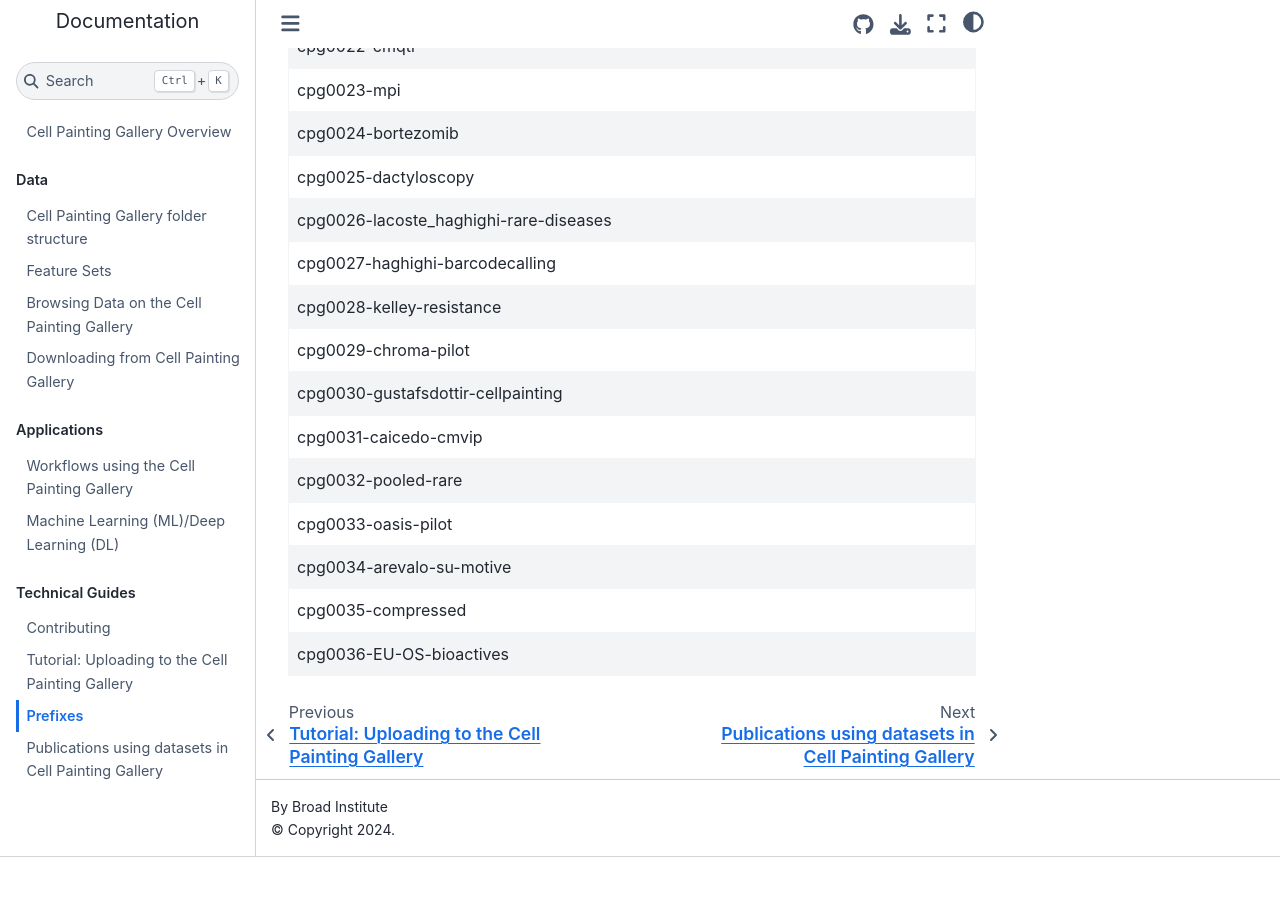
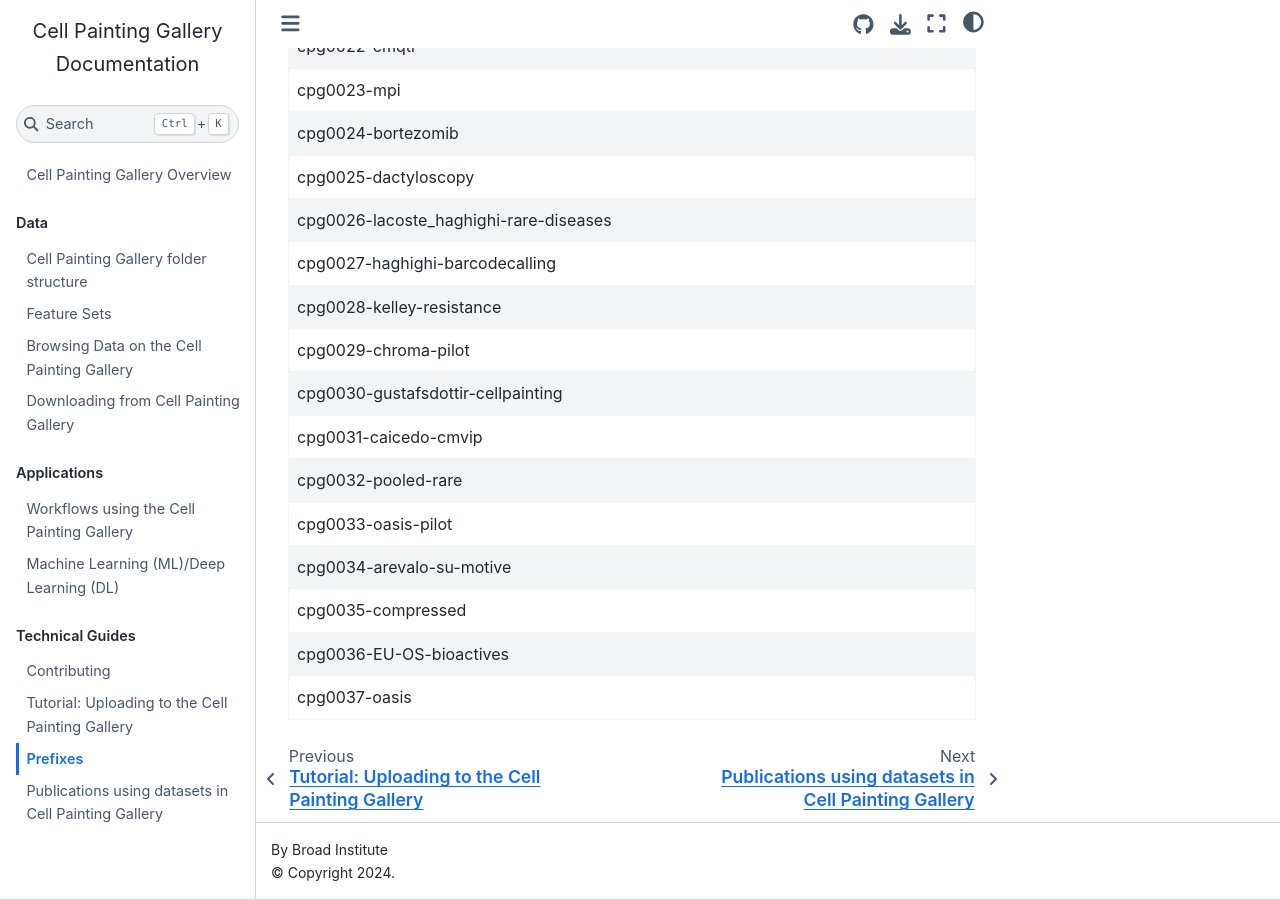
Before and after one commit to broadinstitute/cellpainting-gallery, a Jupyter Book: the page built from documentation/prefixes.md, in a window 1280 px wide and 900 px high, scrolled down 1207 px. Built offline with Jupyter Book 1.0.4 settings and Sphinx 7.4.7 and the Sphinx Book theme 1.1.4, drawn with Linux system fonts in a browser that asks for light colours; before the commit the page ends 2064 px from its top, so only the background shows below that.

Commit message:
Add cpg0037-oasis

```diff
--- a/documentation/prefixes.md
+++ b/documentation/prefixes.md
@@ -42,3 +42,4 @@
 | cpg0034-arevalo-su-motive                |
 | cpg0035-compressed                       |
 | cpg0036-EU-OS-bioactives                 |
+| cpg0037-oasis                            |
```
